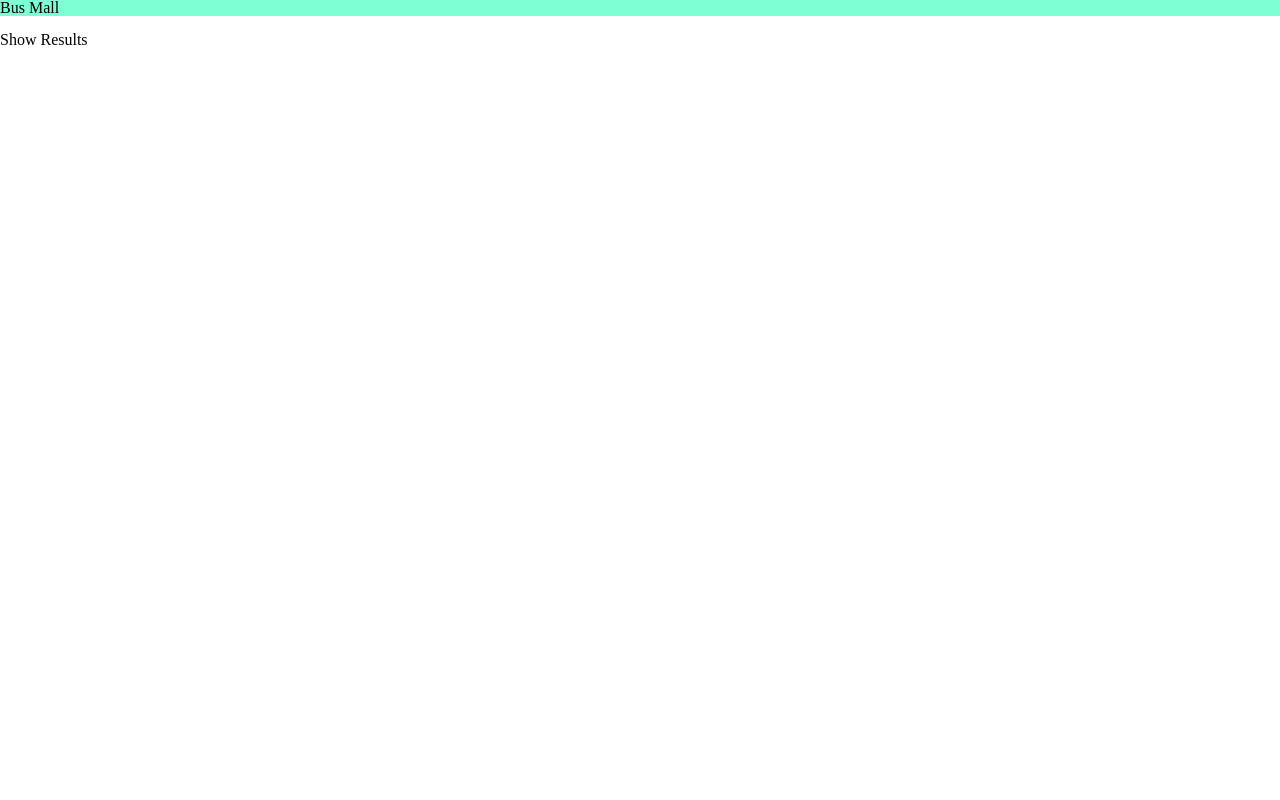
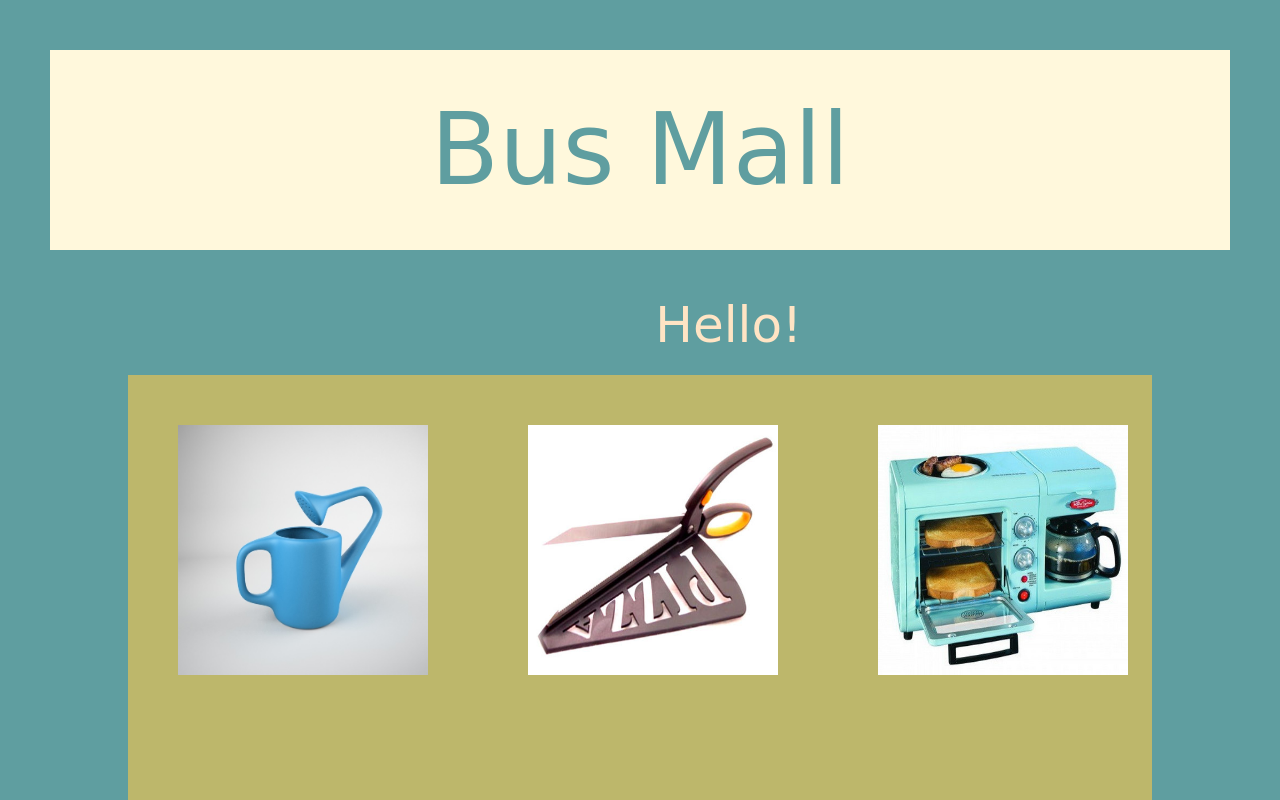
Before and after one commit to LieslW/bus-mall, a plain HTML site: page index.html in a window 1280 px wide. Shown: the top 800 px of the page. Drawn offline with nearby package versions, Linux system fonts and the light colour scheme.

Commit message:
Lab 12 canvas work

```diff
--- a/css/style.css
+++ b/css/style.css
@@ -1,3 +1,72 @@
+body {
+  background-color:cadetblue;
+}
+
 h1 {
-  background-color: aquamarine;
+  background-color:cornsilk;
+  color:cadetblue;
+  margin-left: 50px;
+  margin-right: 50px;
+  margin-top: 50px;
+  margin-bottom: 50px;
+  padding: 50px;
+  text-align: center;
+  font-size: 100px;
+  font-family: 'Supermercado One', cursive;
 }
+
+img {
+width: 250px;
+height: 250px;
+margin: 50px;
+}
+
+main section {
+  background-color:darkkhaki;
+  width: 80%;
+  height: 60vh;
+  margin: 25px auto;
+  display: flex;
+  justify-content: space-evenly;
+
+}
+
+section {
+  background-color: darkkhaki;
+  width:80%;
+  height: 80vh;
+  margin: 25px auto;
+  display: flex;
+  justify-content: space-evenly;
+}
+
+main div {
+  width: max-content;
+  margin: auto;
+  padding: 10px;
+  border: 2px solid black;
+  background-color: bisque;
+  font-family: 'Supermercado One', cursive;
+}
+
+h3 {
+  text-align: center;
+  font-size: 50px;
+  font-family: 'Supermercado One', cursive;
+  color:bisque;
+  animation-duration: 8s;
+  animation-name: slidein;
+  animation-iteration-count: infinite;
+}
+
+@keyframes slidein {
+0% {
+  margin-left: 0%;
+}
+50% {
+  margin-left: 300px;
+}
+100% {
+  margin-left: 0%;
+}
+}
--- a/index.html
+++ b/index.html
@@ -4,10 +4,13 @@
   <title>Bus Mall</title>
   <link rel="stylesheet" href="css/reset.css">
   <link rel="stylesheet" href="css/style.css">
+  <link rel="preconnect" href="https://fonts.googleapis.com">
+<link rel="preconnect" href="https://fonts.gstatic.com" crossorigin>
 </head>
 <body>
   <h1 id="busMallTitle">Bus Mall</h1>
   <main>
+    <h3>Hello!</h3>
     <section id="container">
       <img id="img-one" src="" alt="">
       <img id="img-two" src="" alt="">
--- a/js/app.js
+++ b/js/app.js
@@ -35,15 +35,26 @@ function Store(name, fileExtension = 'jpg'){
 }
 
 // ******* INSTANTIATE SOME PRODUCTS *****
+new Store('bag');
+new Store('banana');
+new Store('bathroom');
+new Store('boots');
+new Store('breakfast');
+new Store('bubblegum');
+new Store('chair');
+new Store('cthulhu');
+new Store('dog-duck');
+new Store('dragon');
+new Store('pen');
+new Store('pet-sweep');
+new Store('scissors');
+new Store('shark');
 new Store('sweep', 'png');
-new Store('img');
-new Store('img');
-new Store('img');
-new Store('img');
-new Store('img');
-new Store('img');
-new Store('img');
-new Store('img');
+new Store('tauntaun');
+new Store('unicorn');
+new Store('water-can');
+new Store('wine-glass');
+
 
 console.log(storeArray);
 
@@ -87,7 +98,7 @@ function renderImages() {
   storeArray[storeOneIndex].views++;
 
   imgTwo.src = storeArray[storeTwoIndex].src;
-  imgTwo.alt = storeArray[storeTwoIndex].alt;
+  imgTwo.alt = storeArray[storeTwoIndex].name;
   storeArray[storeTwoIndex].views++;
 
   imgThree.src = storeArray[storeThreeIndex].src;
@@ -100,9 +111,10 @@ function renderImages() {
 renderImages();
 
 function renderChart (){
-let storeNames = [];
+  let storeNames = [];
   let storeVotes = [];
   let storeViews = [];
+
 
   for(let i = 0; i < storeArray.length; i++){
     storeNames.push(storeArray[i].name);
@@ -117,14 +129,14 @@ let storeNames = [];
         datasets: [{
             label: '# of Votes',
             data: storeVotes,
-            backgroundColor: 'rgba(255, 99, 132, 0.2)',
-            borderColor: 'rgba(255, 99, 132, 1)',
+            backgroundColor: 'rgba(255, 82, 40, 0.5)',
+            borderColor: 'rgba(255, 82, 40, 1)',
             borderWidth: 1
         },
         {label: '# of Views',
         data: storeViews,
-        backgroundColor: 'rgba(255, 99, 132, 0.2)',
-        borderColor: 'rgba(255, 99, 132, 1)',
+        backgroundColor: 'rgba(132, 8, 130, 0.5)',
+        borderColor: 'rgba(132, 8, 130, 1)',
         borderWidth: 1
         }
 
@@ -139,13 +151,13 @@ let storeNames = [];
     }
 };
 // Pull in our Chart code: 2 args: DOM reference & object that will build out our chart
-  const myChart = new Chart(ctx, chartobj);
-
+const myChart = new Chart(ctx, chartObj); // eslint-disable-line
+}
 // ***** EVENTS ****
 
 // events - click images
 function handleClick(event){
-  // max clicks 15 - decriment
+  // max clicks 25 - decriment
   maxVotes--;
 
   //listen to which image was clicked increase the vote
```
